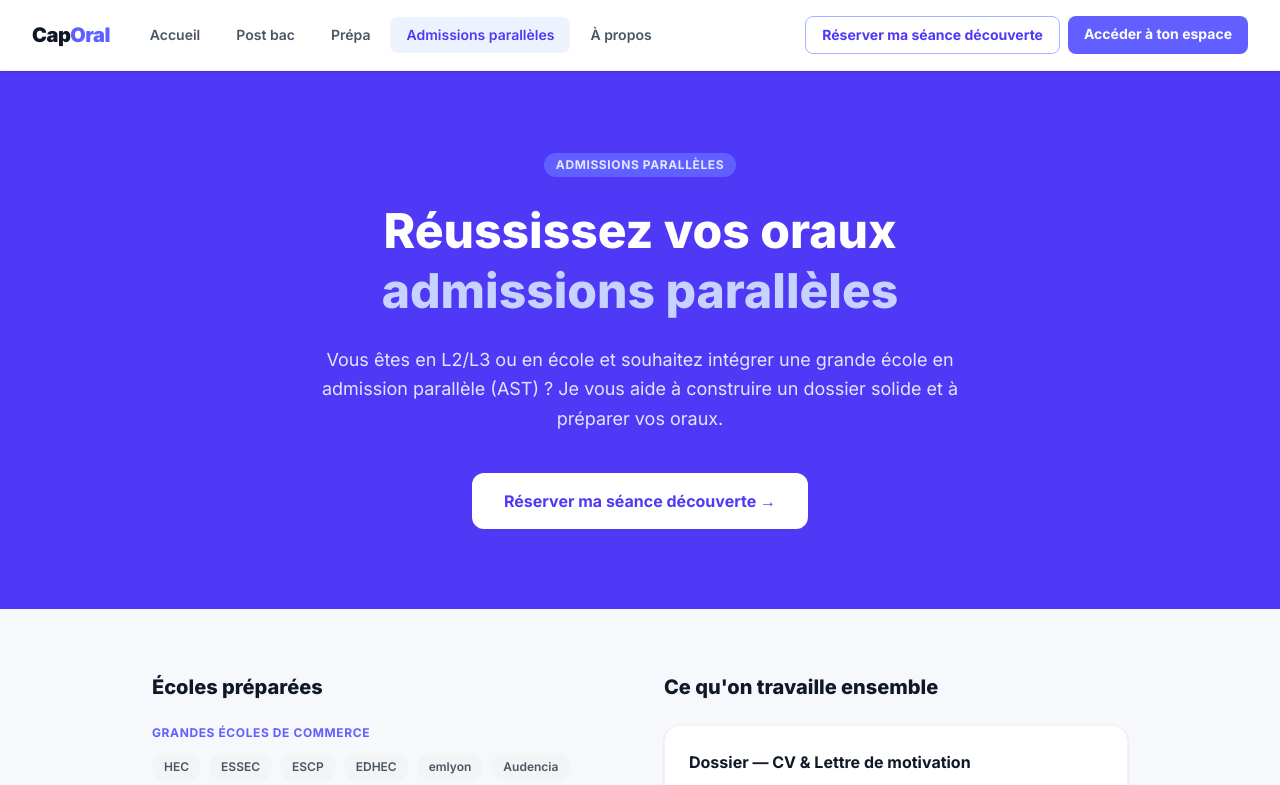
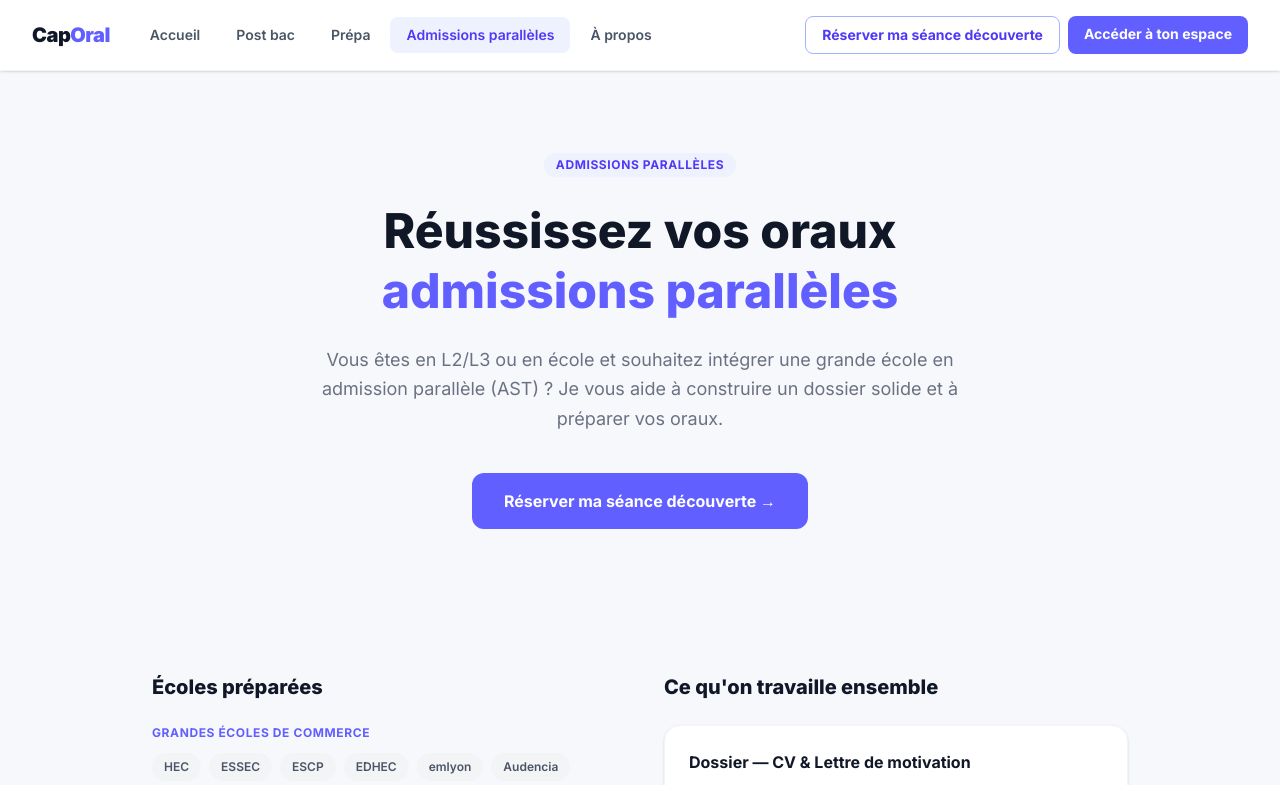
Before and after one commit to louiseheraud/presentation, a Next.js app: page /ast in a window 1280 px wide. Shown: the top 785 px of the page. Built offline with nearby package versions, Linux system fonts and the light colour scheme.

Commit message:
fix: replace indigo hero background with light background matching homepage
Co-Authored-By: Claude Sonnet 4.6 <noreply@anthropic.com>

```diff
--- a/components/ParcoursSection.tsx
+++ b/components/ParcoursSection.tsx
@@ -6,23 +6,23 @@ export default function ParcoursSection({ parcours }: { parcours: Parcours }) {
     <div>
 
       {/* Hero */}
-      <section className="bg-indigo-600 text-white py-20 px-6">
-        <div className="max-w-3xl mx-auto text-center">
-          <div className="inline-block bg-indigo-500 text-indigo-100 text-xs font-bold tracking-wider uppercase px-3 py-1 rounded-full mb-6">
+      <section className="py-20 px-6 text-center">
+        <div className="max-w-3xl mx-auto">
+          <div className="inline-block bg-indigo-50 text-indigo-600 text-xs font-bold tracking-wider uppercase px-3 py-1 rounded-full mb-6">
             {parcours.label}
           </div>
-          <h1 className="text-4xl md:text-5xl font-extrabold leading-tight mb-6">
+          <h1 className="text-4xl md:text-5xl font-extrabold text-gray-900 leading-tight mb-6">
             Réussissez vos oraux<br />
-            <span className="text-indigo-200">{parcours.label === 'Prépa' ? 'grandes écoles' : parcours.label === 'Post bac' ? 'post bac' : 'admissions parallèles'}</span>
+            <span className="text-indigo-500">{parcours.label === 'Prépa' ? 'grandes écoles' : parcours.label === 'Post bac' ? 'post bac' : 'admissions parallèles'}</span>
           </h1>
-          <p className="text-lg text-indigo-100 leading-relaxed max-w-2xl mx-auto mb-10">
+          <p className="text-lg text-gray-500 leading-relaxed max-w-2xl mx-auto mb-10">
             {parcours.intro}
           </p>
           <Link
             href={parcours.calendlyUrl}
             target="_blank"
             rel="noopener noreferrer"
-            className="inline-block px-8 py-4 bg-white text-indigo-600 font-bold rounded-xl hover:bg-indigo-50 transition-colors text-base"
+            className="inline-block px-8 py-4 bg-indigo-500 hover:bg-indigo-600 text-white font-bold rounded-xl transition-colors text-base"
           >
             Réserver ma séance découverte →
           </Link>
```
